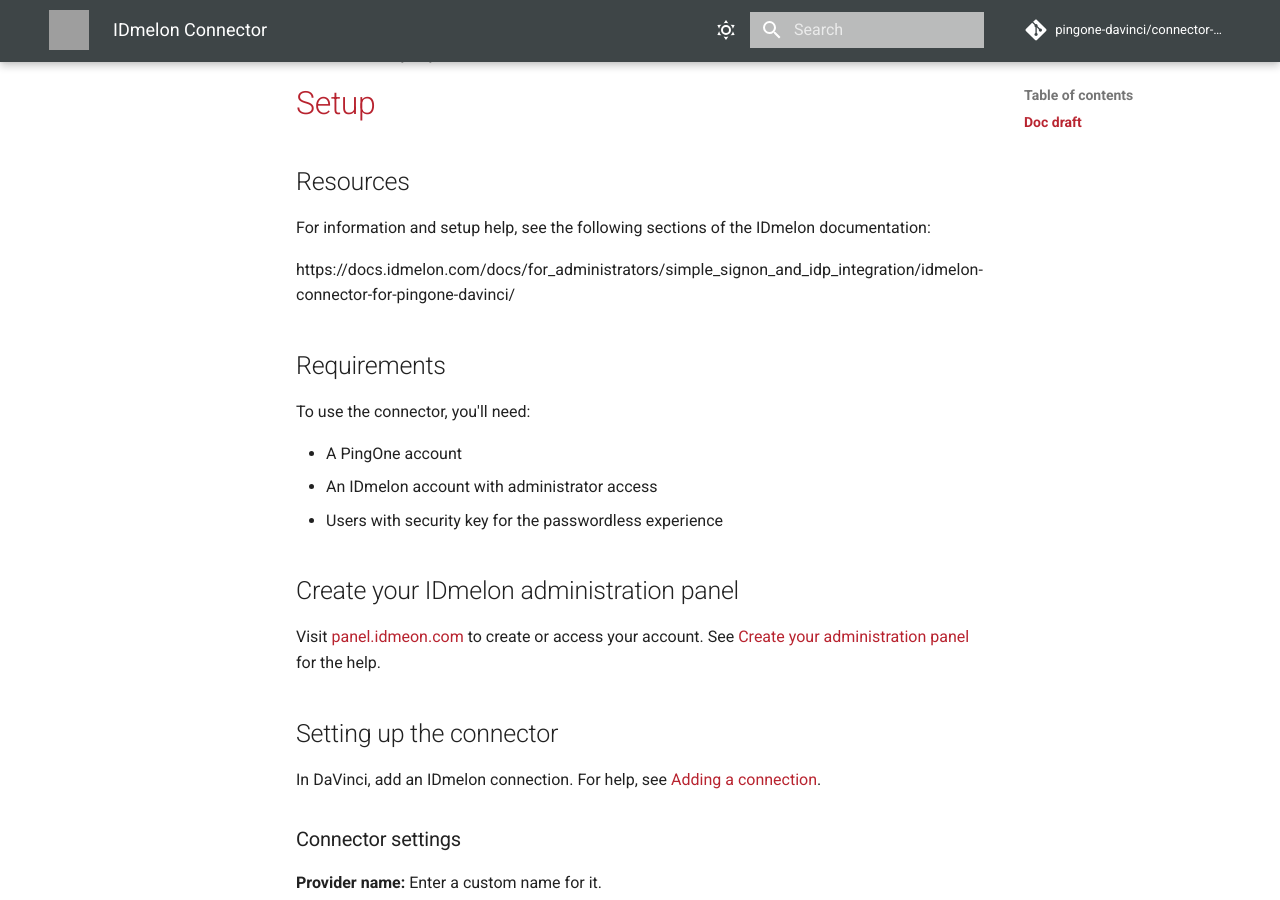
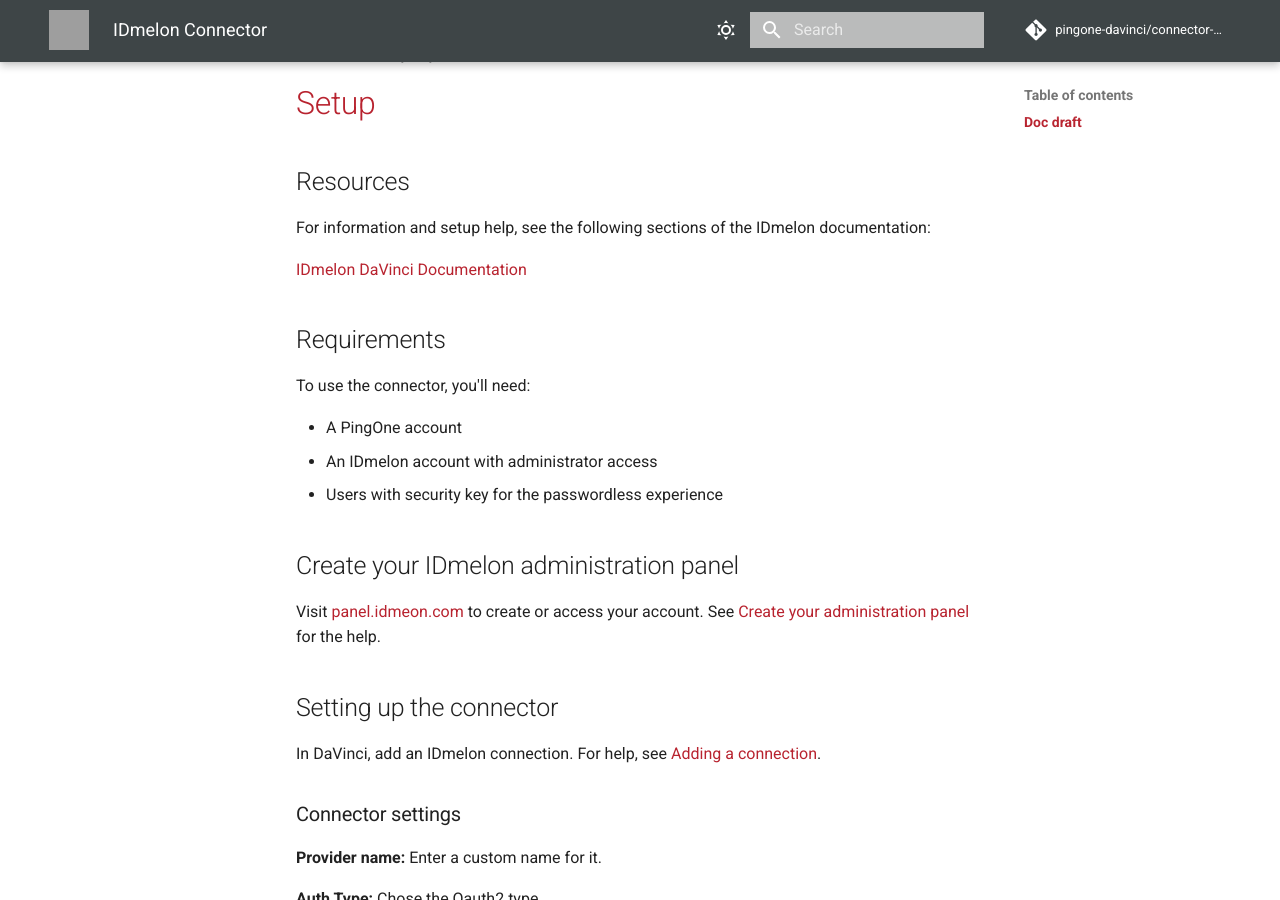
Before and after one commit to pingone-davinci/documentation, an MkDocs documentation site: the page built from docs/idmelon/README.md, in a window 1280 px wide and 900 px high, scrolled down 426 px. Built offline with MkDocs 1.6.1 and Material for MkDocs 9.7.7, drawn with Linux system fonts in a browser that asks for light colours; comment, search, counter and statistics services are not loaded; grey boxes are pictures that could not be loaded.

Commit message:
Update README.md

```diff
--- a/docs/idmelon/README.md
+++ b/docs/idmelon/README.md
@@ -17,7 +17,7 @@
 
 For information and setup help, see the following sections of the IDmelon documentation:
 
-https://docs.idmelon.com/docs/for_administrators/simple_signon_and_idp_integration/idmelon-connector-for-pingone-davinci/
+[IDmelon DaVinci Documentation](https://docs.idmelon.com/docs/for_administrators/simple_signon_and_idp_integration/idmelon-connector-for-pingone-davinci/)
 
 
 ## Requirements
```
